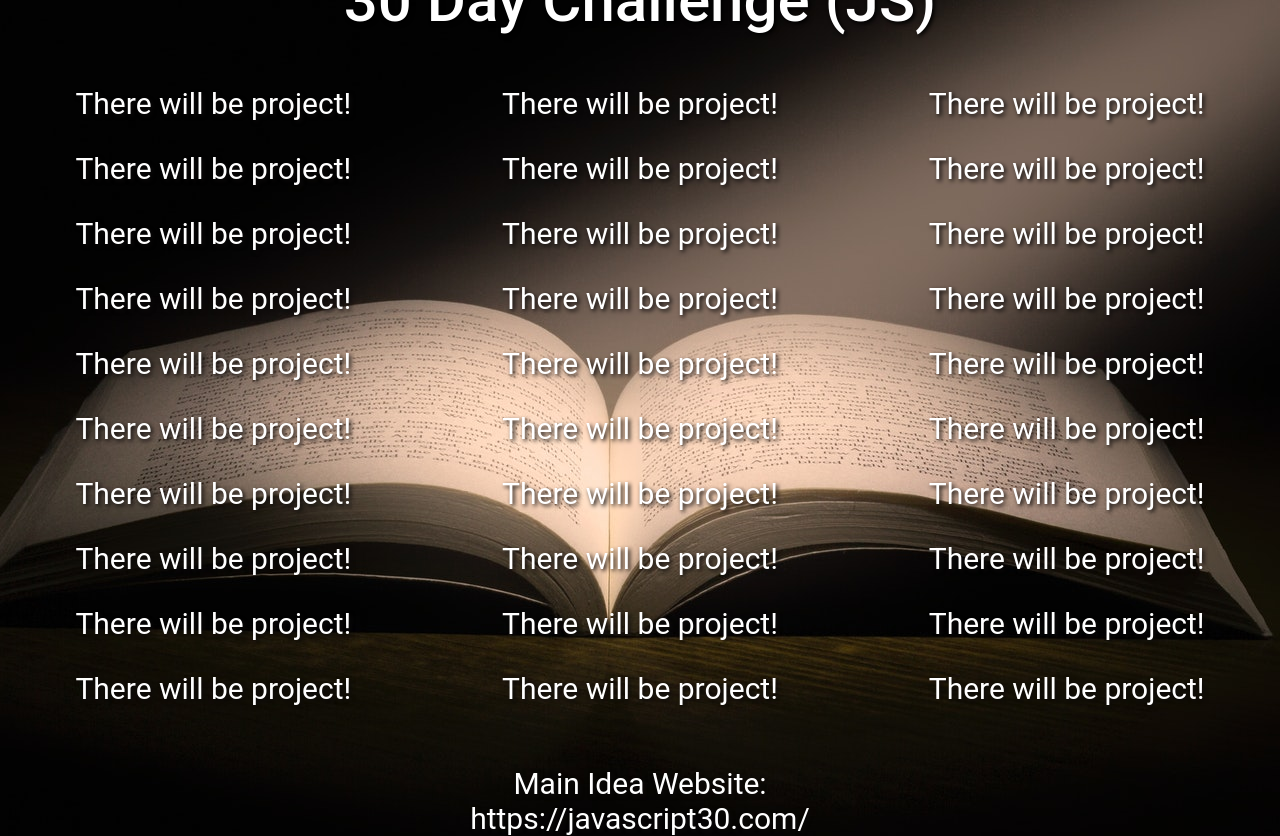
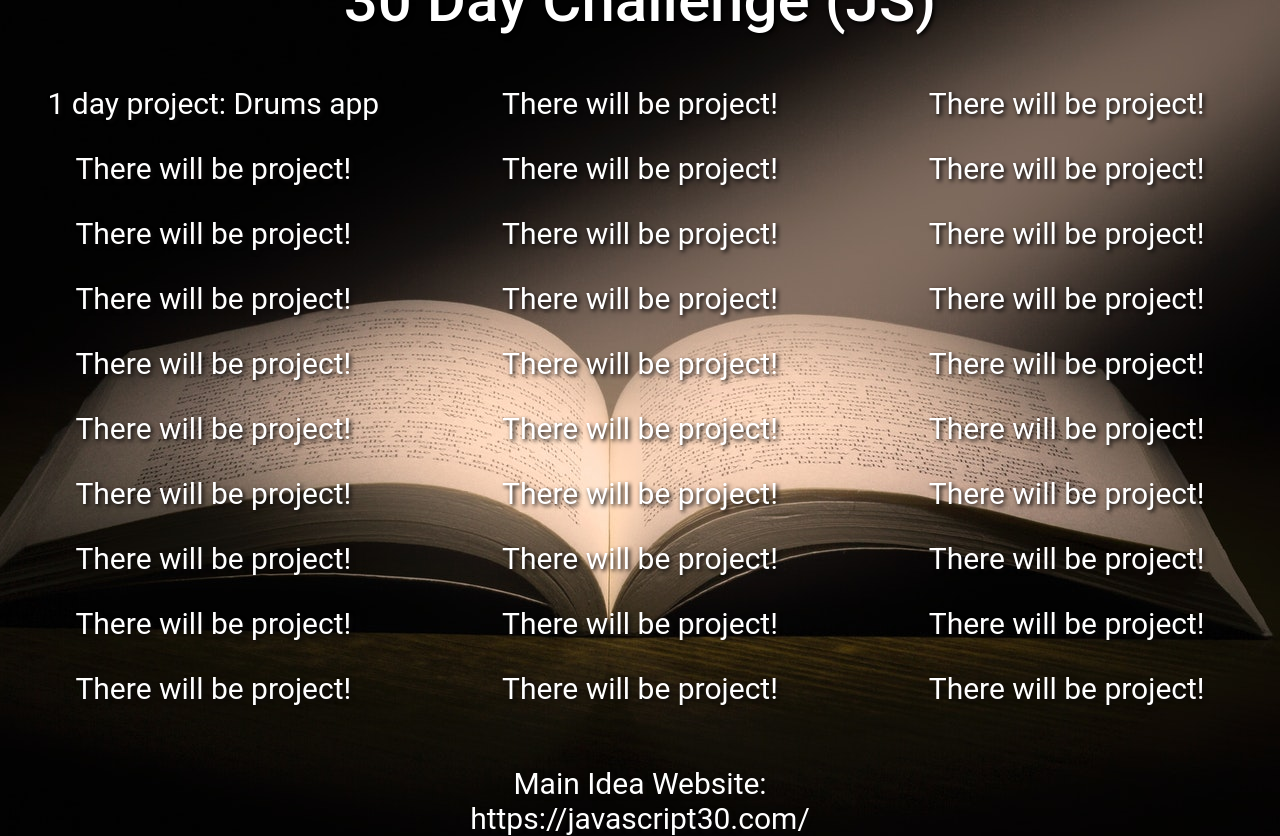
Before and after one commit to IWiercik/javascript-30-days-challenge, a plain HTML site: page index.html in a window 1280 px wide. Drawn offline with Linux system fonts and the light colour scheme.

Commit message:
first project linked

```diff
--- a/index.html
+++ b/index.html
@@ -10,7 +10,7 @@
 <body>
     <div class="container">
         <h1>30 Day Challenge (JS)</h1>
-        <p><a href="">There will be project!</a></p>
+        <p><a href="1-day-project-drums-app/index.html">1 day project: Drums app</a></p>
         <p><a href="">There will be project!</a></p>
         <p><a href="">There will be project!</a></p>
         <p><a href="">There will be project!</a></p>
```
